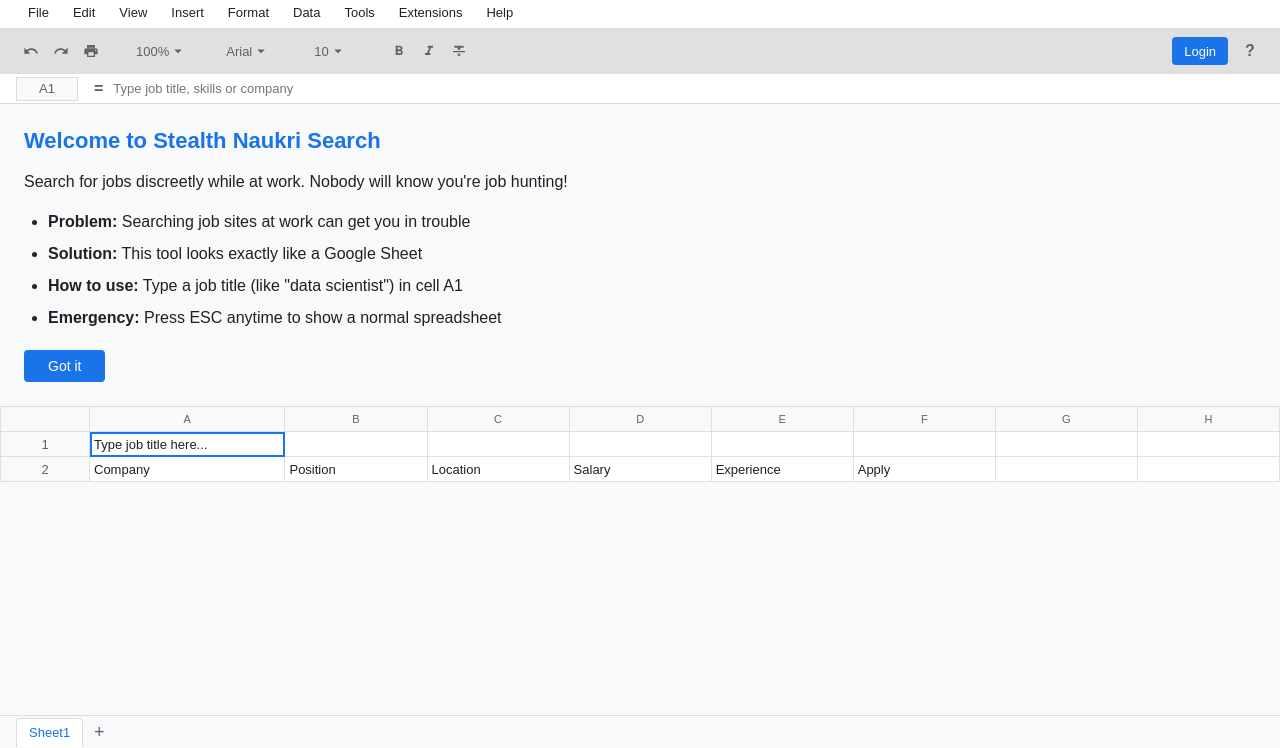
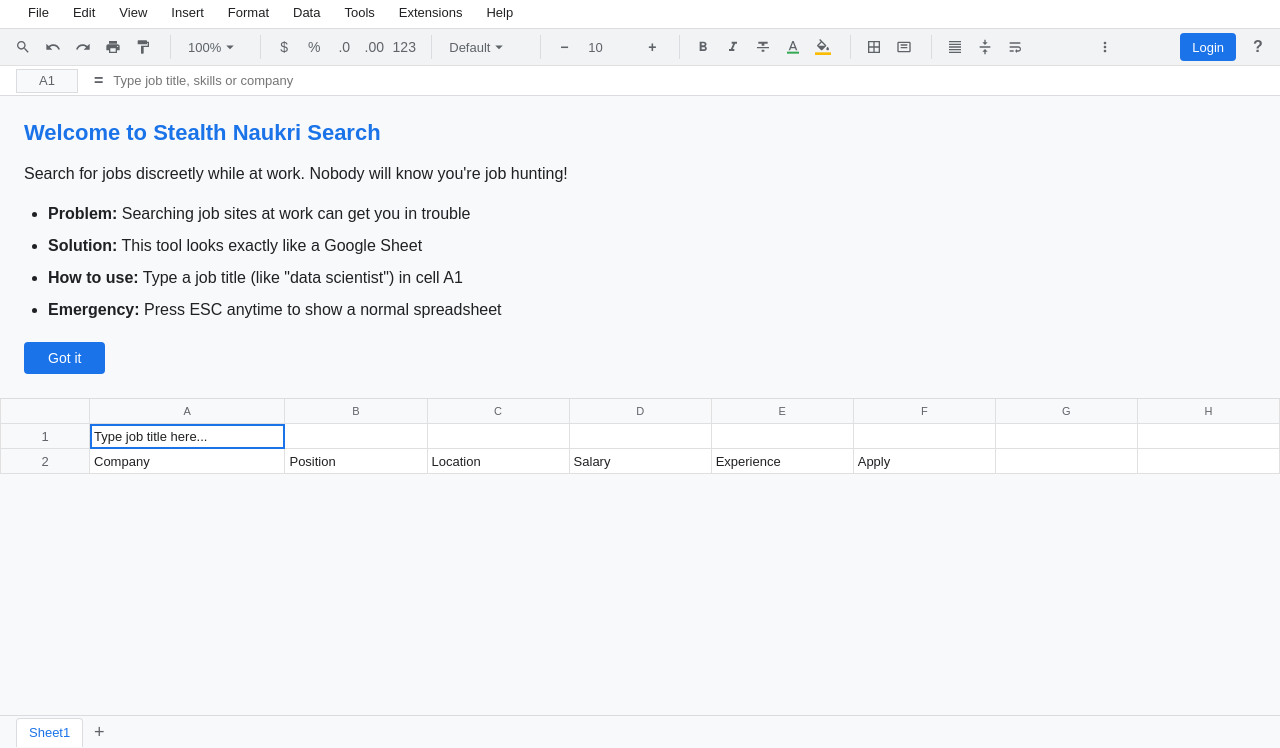
Before and after one commit to AniruddhaW/stealth-naukri, a plain HTML site: page index.html in a window 1280 px wide. Shown: the part 52-800 px from the top of the page. Drawn offline with Linux system fonts and the light colour scheme; a script that the page names is missing.

Commit message:
More toolbar

```diff
--- a/css/main.css
+++ b/css/main.css
@@ -124,11 +124,21 @@ body {
 /* Toolbar */
 .toolbar {
     display: flex;
-    padding: 4px 16px;
-    background-color: #e0e0e0;;
+    padding: 0 8px;
+    background-color: #f1f3f4;
     border-bottom: 1px solid #e0e0e0;
     align-items: center;
     height: 36px;
+    overflow-x: auto;
+}
+
+.font-size-decrease, .font-size-increase {
+    font-weight: bold;
+}
+
+.toolbar-btn span {
+    font-size: 14px;
+    color: #5f6368;
 }
 
 .toolbar-group {
--- a/index.html
+++ b/index.html
@@ -44,7 +44,11 @@
 
         <!-- Toolbar -->
         <div class="toolbar">
+            <!-- Left section -->
             <div class="toolbar-group">
+                <button class="toolbar-btn" title="Search (⌘F)">
+                    <svg width="20" height="20" viewBox="0 0 24 24"><path d="M15.5 14h-.79l-.28-.27C15.41 12.59 16 11.11 16 9.5 16 5.91 13.09 3 9.5 3S3 5.91 3 9.5 5.91 16 9.5 16c1.61 0 3.09-.59 4.23-1.57l.27.28v.79l5 4.99L20.49 19l-4.99-5zm-6 0C7.01 14 5 11.99 5 9.5S7.01 5 9.5 5 14 7.01 14 9.5 11.99 14 9.5 14z" fill="#5f6368"/></svg>
+                </button>
                 <button class="toolbar-btn" title="Undo (⌘Z)">
                     <svg width="20" height="20" viewBox="0 0 24 24"><path d="M12.5,8C9.85,8 7.45,9 5.6,10.6L2,7V16H11L7.38,12.38C8.77,11.22 10.54,10.5 12.5,10.5C16.04,10.5 19.05,12.81 20.1,16L22.47,15.22C21.08,11.03 17.15,8 12.5,8Z" fill="#5f6368"/></svg>
                 </button>
@@ -53,6 +57,9 @@
                 </button>
                 <button class="toolbar-btn" title="Print (⌘P)">
                     <svg width="20" height="20" viewBox="0 0 24 24"><path d="M19 8H5c-1.66 0-3 1.34-3 3v6h4v4h12v-4h4v-6c0-1.66-1.34-3-3-3zm-3 11H8v-5h8v5zm3-7c-.55 0-1-.45-1-1s.45-1 1-1 1 .45 1 1-.45 1-1 1zm-1-9H6v4h12V3z" fill="#5f6368"/></svg>
+                </button>
+                <button class="toolbar-btn" title="Paint format">
+                    <svg width="20" height="20" viewBox="0 0 24 24"><path d="M18 4V3c0-.55-.45-1-1-1H5c-.55 0-1 .45-1 1v4c0 .55.45 1 1 1h12c.55 0 1-.45 1-1V6h1v4H9v11c0 .55.45 1 1 1h2c.55 0 1-.45 1-1v-9h8V4h-3z" fill="#5f6368"/></svg>
                 </button>
             </div>
 
@@ -68,14 +75,44 @@
             <div class="toolbar-separator"></div>
 
             <div class="toolbar-group">
+                <button class="toolbar-btn" title="Currency">
+                    <span>$</span>
+                </button>
+                <button class="toolbar-btn" title="Percent">
+                    <span>%</span>
+                </button>
+                <button class="toolbar-btn" title="Decrease decimal places">
+                    <span>.0</span>
+                </button>
+                <button class="toolbar-btn" title="Increase decimal places">
+                    <span>.00</span>
+                </button>
+                <button class="toolbar-btn" title="More formats">
+                    <span>123</span>
+                </button>
+            </div>
+
+            <div class="toolbar-separator"></div>
+
+            <div class="toolbar-group">
                 <div class="toolbar-select font-select">
-                    <span>Arial</span>
+                    <span>Default</span>
                     <svg width="18" height="18" viewBox="0 0 24 24"><path d="M7 10l5 5 5-5z" fill="#5f6368"/></svg>
                 </div>
+            </div>
+
+            <div class="toolbar-separator"></div>
+
+            <div class="toolbar-group">
+                <button class="toolbar-btn font-size-decrease" title="Decrease font size">
+                    <span>−</span>
+                </button>
                 <div class="toolbar-select size-select">
                     <span>10</span>
-                    <svg width="18" height="18" viewBox="0 0 24 24"><path d="M7 10l5 5 5-5z" fill="#5f6368"/></svg>
                 </div>
+                <button class="toolbar-btn font-size-increase" title="Increase font size">
+                    <span>+</span>
+                </button>
             </div>
 
             <div class="toolbar-separator"></div>
@@ -89,6 +126,43 @@
                 </button>
                 <button class="toolbar-btn" title="Strikethrough">
                     <svg width="20" height="20" viewBox="0 0 24 24"><path d="M10 19h4v-3h-4v3zM5 4v3h5v3h4V7h5V4H5zM3 14h18v-2H3v2z" fill="#5f6368"/></svg>
+                </button>
+                <button class="toolbar-btn" title="Text color">
+                    <svg width="20" height="20" viewBox="0 0 24 24"><path d="M11 3L5.5 17h2.25l1.12-3h6.25l1.12 3h2.25L13 3h-2zm-1.38 9L12 5.67 14.38 12H9.62z" fill="#5f6368"/><path d="M3 19h18v3H3v-3z" fill="#34a853"/></svg>
+                </button>
+                <button class="toolbar-btn" title="Fill color">
+                    <svg width="20" height="20" viewBox="0 0 24 24"><path d="M16.56 8.94L7.62 0 6.21 1.41l2.38 2.38-5.15 5.15c-.59.59-.59 1.54 0 2.12l5.5 5.5c.29.29.68.44 1.06.44s.77-.15 1.06-.44l5.5-5.5c.59-.58.59-1.53 0-2.12zM5.21 10L10 5.21 14.79 10H5.21zM19 11.5s-2 2.17-2 3.5c0 1.1.9 2 2 2s2-.9 2-2c0-1.33-2-3.5-2-3.5z" fill="#5f6368"/><path d="M0 20h24v4H0v-4z" fill="#fbbc05"/></svg>
+                </button>
+            </div>
+
+            <div class="toolbar-separator"></div>
+
+            <div class="toolbar-group">
+                <button class="toolbar-btn" title="Borders">
+                    <svg width="20" height="20" viewBox="0 0 24 24"><path d="M3 3v18h18V3H3zm8 16H5v-6h6v6zm0-8H5V5h6v6zm8 8h-6v-6h6v6zm0-8h-6V5h6v6z" fill="#5f6368"/></svg>
+                </button>
+                <button class="toolbar-btn" title="Merge cells">
+                    <svg width="20" height="20" viewBox="0 0 24 24"><path d="M20 4H4c-1.1 0-2 .9-2 2v12c0 1.1.9 2 2 2h16c1.1 0 2-.9 2-2V6c0-1.1-.9-2-2-2zM4 18V6h16v12H4z M7 8h10v2H7z M7 12h10v2H7z" fill="#5f6368"/></svg>
+                </button>
+            </div>
+
+            <div class="toolbar-separator"></div>
+
+            <div class="toolbar-group">
+                <button class="toolbar-btn" title="Horizontal align">
+                    <svg width="20" height="20" viewBox="0 0 24 24"><path d="M3 21h18v-2H3v2zm0-4h18v-2H3v2zm0-4h18v-2H3v2zm0-4h18V7H3v2zm0-6v2h18V3H3z" fill="#5f6368"/></svg>
+                </button>
+                <button class="toolbar-btn" title="Vertical align">
+                    <svg width="20" height="20" viewBox="0 0 24 24"><path d="M8 19h3v4h2v-4h3l-4-4-4 4zm8-14h-3V1h-2v4H8l4 4 4-4zM4 11v2h16v-2H4z" fill="#5f6368"/></svg>
+                </button>
+                <button class="toolbar-btn" title="Text wrapping">
+                    <svg width="20" height="20" viewBox="0 0 24 24"><path d="M4 19h6v-2H4v2zM20 5H4v2h16V5zm-3 6H4v2h13.25c1.1 0 2 .9 2 2s-.9 2-2 2H15v-2l-3 3 3 3v-2h2c2.21 0 4-1.79 4-4s-1.79-4-4-4z" fill="#5f6368"/></svg>
+                </button>
+            </div>
+
+            <div class="toolbar-group" style="margin-left: auto;">
+                <button class="toolbar-btn" title="More">
+                    <svg width="20" height="20" viewBox="0 0 24 24"><path d="M12 8c1.1 0 2-.9 2-2s-.9-2-2-2-2 .9-2 2 .9 2 2 2zm0 2c-1.1 0-2 .9-2 2s.9 2 2 2 2-.9 2-2-.9-2-2-2zm0 6c-1.1 0-2 .9-2 2s.9 2 2 2 2-.9 2-2-.9-2-2-2z" fill="#5f6368"/></svg>
                 </button>
             </div>
 
```
